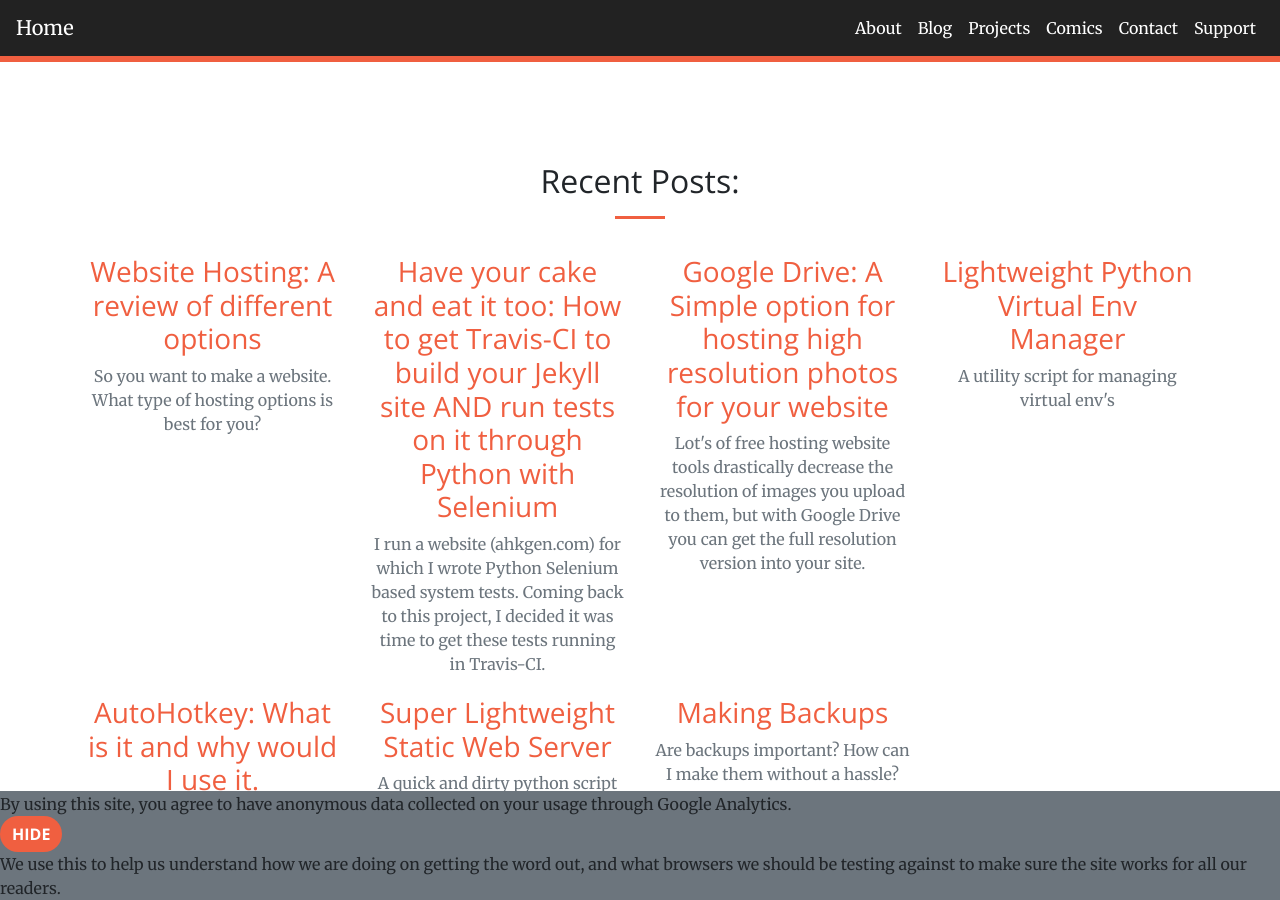
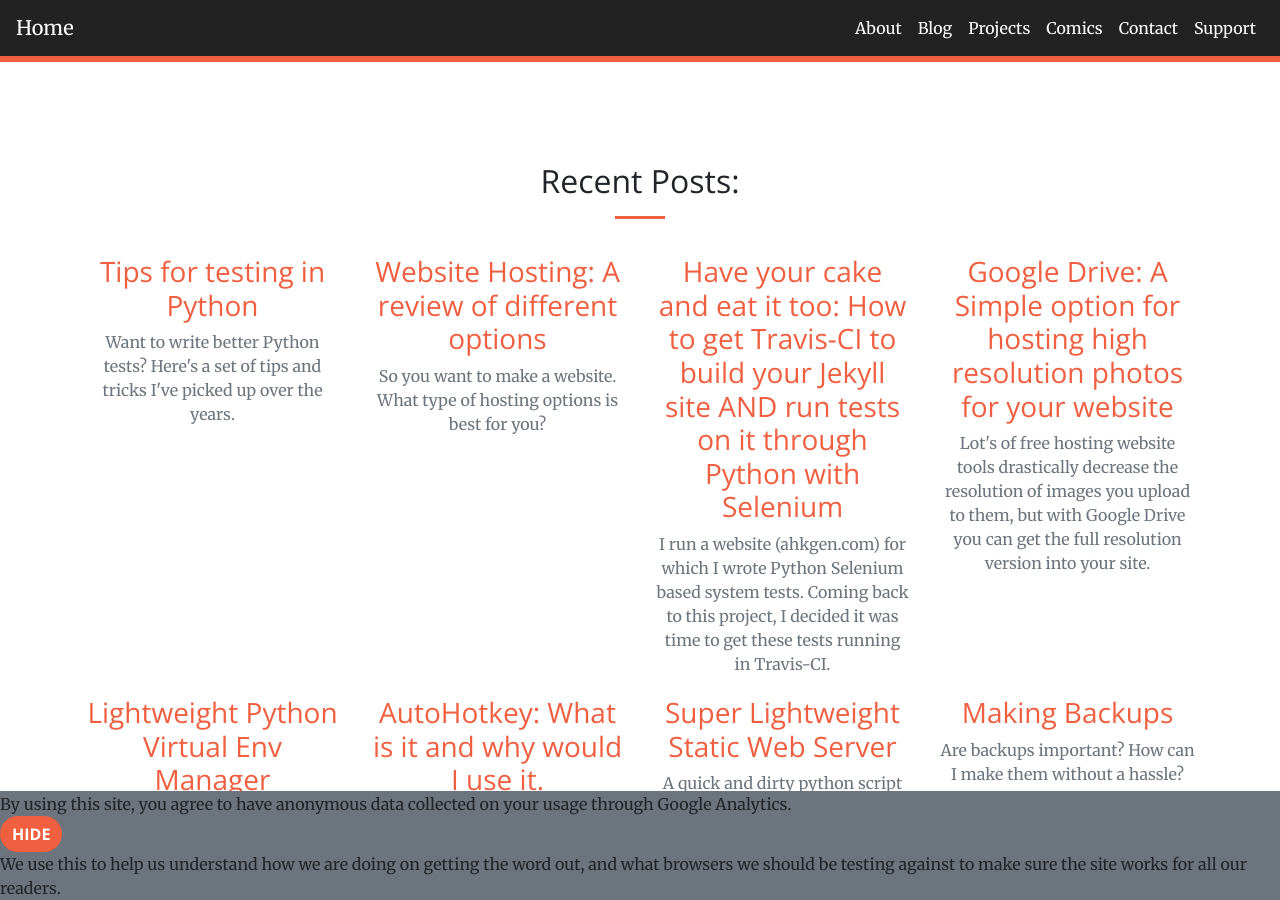
Before and after one commit to mshafer1/website, a Jekyll site: the page built from index.html, in a window 1280 px wide and 900 px high, scrolled down 1337 px. Built offline with Jekyll 4.4.1, drawn with Linux system fonts in a browser that asks for light colours; some of the changed lines change nothing that is shown.

Commit message:
add post on testing in Python

````diff
--- /dev/null
+++ b/_Blog/tips_for_unit_testing_python.md
@@ -0,0 +1,316 @@
+---
+layout: blog
+title: Tips for testing in Python
+summary: Want to write better Python tests? Here's a set of tips and tricks I've picked up over the years.
+date: 2020-09-18 21:00:00 -0500
+---
+
+<b>Note: these are not in a particular order, but is a list top N list of useful tricks.</b>
+
+* foo
+{:toc}
+
+For the duration of this document, the distinction between "unit", "system", and "integration" tests is not made - these rules and tips apply to all.
+
+### 1. Do it.
+{:class="pt-5"}
+
+No "buts". No excuses. Write the tests.
+
+> Software development without automated tests is like rock-climbing without a rope.
+>
+> \- T. Ousley
+
+How true.
+
+While some like to "boulder" (that is, free climbing without a rope), they are limited in the height they can go safely - and so that is analogous to making a prototype.
+
+### 2. Leave the system in the state you found it.
+{:class="pt-5"}
+
+You should be able to run your test suite over and over again and NOT have artifacts from one come into another and NOT have artifacts from your tests impact your deployment.
+
+### 3. Write your tests first
+{:class="pt-5"}
+
+There's a couple of proverbs and methodologies about how to go about writing your software.
+
+> Plan to throw one away; you will, anyhow.
+>
+>   \- Fred Brooks, The Mythical Man Month (1975)
+
+This idea speaks to throwing together a quick and dirty prototype and improving on it (whether in pieces, or the whole thing), getting something together quickly helps to establish if what your trying to build is what is actually needed.
+
+Another is:
+> Get the requirements right first
+>
+>   \- over-quoted
+
+This idea says that if you know exactly what to build, you'll build it right.
+
+This has proven ineffective for large scale projects (See [Code Complete](https://www.amazon.com/Code-Complete-Practical-Handbook-Construction/dp/0735619670) and [Mythical Man Month](https://www.amazon.com/Mythical-Man-Month-Anniversary-Software-Engineering-ebook/dp/B00B8USS14/)).
+
+
+Another is called:
+> Iterative Development
+
+The idea here to do a little feature mining, build out to those specs, test and validate, and repeat.
+This concept comes from acknowledging that you will probably never be able to both (a) get all the requirements right before you start building and (b) if you get close, you've probably missed the window when the software would have been useful.
+
+> Write the tests first
+(more commonly known as TDD) borrows the good parts from all of these.
+
+Like in iterative development, start with what you know, build a little, test, and build more.
+
+Example:
+> I know I need a method that take two numbers and adds them together
+
+Your tests might look like:
+
+```python
+def test__add__3_4():
+    assert add(3, 4) == 7
+
+def test__add__5_8():
+    assert add(5, 8) == 13
+```
+
+Cool. Go make the add method and make those tests pass.
+Congratulations, that was your fist iteration.
+
+(keeps working using new method)
+
+> Oh, I need to handle negative numbers as if they weren't negative.
+
+OK - that's a new requirement, add a test:
+
+```python
+@pytest.mark.parametrize("x,y,expected", [(1,2,3), (-1,2,3)])
+def test__add__x_and_y__returns_expected(x,y, expected):
+    assert add(x, y) == expected
+```
+
+Now go make that pass.
+
+(note, see [# 5](#5-parametrize-your-tests) for an argument on using [`pytest.mark.parametrize`](https://docs.pytest.org/en/stable/parametrize.html))
+
+At this point, you know that your method doesn't just need to do add - it does an absolute value add. So, rename the method.
+
+
+Get to a point where your add implementation is just too hard to maintain? feel free to completely re-write it from scratch BECAUSE (if you've been writing your tests first), you know that once the tests pass again, it is functionally equivalent to the old version (meets all your specs).
+
+Writing our tests first help us to:
+* Break up additions to our software in small, incremental, verified changes (with each set of tests) - iterative dev.
+* Define the requirements and high level API (that is, entry points and method signatures) before ever writing what it actually does - Getting the requirements documented first (for each small change)
+* Give us a refactoring safety net - when the tests pass, all documented requirements are being met. - so we're free to "write one to throw away".
+
+### 3. Use [Pytest](pytest.org)
+{:class="pt-5"}
+
+![pytest logo](unit_test_tips_files/pytest_logo.png){:class="logo"}
+
+In their own words:
+
+> pytest: helps you write better programs
+>
+> The pytest framework makes it easy to write small tests, yet scales to support complex functional testing for applications and libraries.
+
+Most of the tips in this list, I will go into details on why. For this one - it's most of the rest of these tips.
+
+
+### 5. Parametrize your tests
+{:class="pt-5"}
+
+You want your tests to handle a variety of inputs, right?
+
+Take advantage of the [`pytest.mark.parametrize`](https://docs.pytest.org/en/stable/parametrize.html) decorator (note: in Python, we have a syntactical sugar for adding info to methods and classes that we call `decorators` while these CAN implement the [decorator design pattern](https://www.tutorialspoint.com/design_pattern/decorator_pattern.htm), they often times do not)
+
+This decorator gives you an easy ability to write test for many cases (just add another case to the parametrize list)
+
+
+### 6. Use a consistent naming scheme
+{:class="pt-5"}
+
+(I'm going to suggest one, but Python's rule of [consistency](https://www.python.org/dev/peps/pep-0008/#a-foolish-consistency-is-the-hobgoblin-of-little-minds) also applies)
+
+In a method (class, etc.) the information about what it's doing should be obvious from the name.
+
+Consider using a variant on [Roy Osherove's Naming Standards for unit tests](https://osherove.com/blog/2005/4/3/naming-standards-for-unit-tests.html) (he assumes classes, and no other requirements, so we have to slightly tweak these for pytest styled tests.)
+
+pytest requires  test names to start with [`test_`](https://docs.pytest.org/en/stable/goodpractices.html#test-discovery) (OK, works with by default but is configurable), and [PEP8](https://www.python.org/dev/peps/pep-0008/#function-and-variable-names) states that functions/methods (and variables) should be `snake_case_named` (that is, all lower-case and underscores (`_`) to separate words).
+
+Suggestion: `test__{method under test}__{state under test}__{expected behavior}()`
+
+Example:
+testing an `add` method -> `test__add__3_and_4__returns_7()`
+This is a concise, easily parse-able name that shows *what* is getting tested (the add method), what it's being given (3 and 4), and what it's expected to do (return 7).
+
+If we slightly tweak this, we can say that this tests works for any given `x` and `y`:
+```python
+@pytest.mark.parametrize("x,y,expected", (
+    (1,2,3),
+    (3,4,7),
+))
+def test__add__x_and_y__returns_expected(x,y,expected):
+    assert add(x, y) == expected
+```
+
+This scheme even works when testing error conditions:
+```
+def test__first_grade_add__negative_numbers__raises():
+   with pytest.raises(NotEnoughSchoolingException):
+       first_grade_add(-1, -1)
+```
+
+(see pytest's docs for testing exceptions including data on the raised exception: [docs.pytest.org/assert.html#assertions-about-expected-exceptions](//docs.pytest.org/assert.html#assertions-about-expected-exceptions))
+
+### 7. Use a coverage utility (and keep it high!)
+{:class="pt-5"}
+
+[`pytest-cov`](https://pypi.org/project/pytest-cov/) is a pytest plug-in that adds coverage to your test runs.
+([docs](https://readthedocs.org/projects/pytest-cov/en/latest))
+
+You can tell pytest to always run with coverage for your module/project (or a specific module/folder) in your pytest configuration. (if using `pyproject.toml`, it might look like this):
+```toml
+[tool:pytest]
+adopts = "--cov=. --cov-report html"
+```
+This tells pytest to run coverage on the working directory and generate an html report. (lots of options available, [read the docs](https://readthedocs.org/projects/pytest-cov/en/latest))
+
+### 8. Use the Arrange-Act-Assert pattern to break up your tests
+{:class="pt-5"}
+
+Break your tests up into three sections ([separated by a single blank line](https://www.python.org/dev/peps/pep-0008/#blank-lines)).
+
+`Arrange` - the setup for the test, what needs to be in place for the method to check what you want it to?
+
+`Act` - the method under test
+
+`Assert` - verify the results
+
+Note:
+* Some tests won't need and `Arrange` because the test is able to operate in any environment (e.g., `add`),
+* and some tests don't need an `Assert` because `pytest` implicitly asserts that the method under test doesn't throw (if this is the case, consider commenting in the assert region that it's an implicit no-throw assertion, or naming your test well ☺)
+
+
+
+### 9. A test should have ONE and ONLY ONE reason to fail
+{:class="pt-5"}
+
+This means:
+* only one assert
+* only one method under test
+
+In short - keep it short.
+
+### 10. Mock external dependencies
+{:class="pt-5"}
+
+Don't have your tests be dependent on external servers, the file system meeting certain expectations, etc.
+
+Side Note: What about `integration tests`?
+> The overwhelming majority of your tests should be of your flow given an input.
+>
+> Spend some time (maybe a few tests) verifying that your external players (e.g. a web server, another module, etc.) give you what you expect in certain situations, but focus the majority of your time on how you handle what comes back:
+>
+> * Have I handled invalid data?
+> * Have I handled no response?
+> * What if they don't have data to give me, what does that look like?
+>
+> \- write tests that each of these cases (and any others that fit your situation) and then right a few tests that they give you the anticipated data.
+
+**For file systems**:
+{:class="pt-3"}
+
+pytest provides a couple of built-in [fixtures](https://docs.pytest.org/en/stable/tmpdir.html?highlight=tmp_path#temporary-directories-and-files) for dealing with this (`tmp_path` is preferred).
+
+`tmp_path` provides an instance of [pathlib2/pathlib](https://docs.python.org/3/library/pathlib.html) - producing OS agnostic easy file manipulation methods.
+
+Testing a method that reads a file and parses it?
+
+```python
+
+data = """\
+; this is an ini file
+[region1]
+key = "value"
+
+global = "value2"
+"""
+
+def test__parser__example_file__parses_without_error(tmp_path):
+    example_file = tmp_path / "example_config.ini"
+    example_file.write_text(data)
+
+    parser(example_file)  # if parser HAS to have it be a str, could use `str(example_file)` to get a OS specific path string
+```
+
+**For other dependencies**
+{:class="pt-3"}
+
+Your tests shouldn't fail because the network went down (OK, sometimes you want to test that you can get real data coming from the server and it matches what you expect. It's OK to have maybe 10% of the tests do this, but NONE of the tests about how you handle/parse the response need real time data ☺).
+
+An easy way to solve this is via the [`unittest.mock`](https://docs.python.org/3/library/unittest.mock.html) module.
+
+Conveniently, [`pytest-mock`](https://pypi.org/project/pytest-mock/) wraps this up in a fixture (`mocker`) for use in pytests.
+
+Example:
+
+```python
+import requests
+
+@pytest.fixture()
+def mock_requests(mocker):
+    mock = mocker.patch("requests.get")
+    yield mock.return_value
+
+def test__config_loader__response_from_server__parses_without_error(mock_requests):
+    mock_requests.json.return_value = "{}"
+    config_loader = ConfigLoader('localhost') # calls mocked requests.get and pulls the json from the result
+
+    config_loader.parse_response()
+
+    # implicitly assert a no-throw
+```
+
+(this has the effect of patching just for the duration of the test method using the fixture - so you can drop it on some tests and not on others easily)
+
+
+### 11. Use snap-shot tests for comparing long strings or generated files
+{:class="pt-5"}
+
+A snapshot is a file (or part of a file) that is saved to disk (added to your source control - you're using Git, right?) and used to test against the output of the method that generated it over time.
+
+
+Using snap-shots for output from methods provides:
+* Saving example outputs to disk to examine
+* If the method changes, the snapshot is updated (automatically with a flag to the tester) to match the new output
+* A diff in the code review (or commit) that updated the test and the snapshots of how the change affects the output
+
+
+There are competing modules for this:
+* [snapshottest](https://pypi.org/project/snapshottest/) - similar to the snapshot testing in Jest, automatically puts saved outputs as strings into its own `.snap` file
+* [pytest-snapshot](https://pypi.org/project/pytest-snapshot/) - expects you to tell it what directory and filename to use for the snapshot.
+
+These are a little different in usage, `pytest-snapshot` has the advantage of saving files with file extensions so IDE's can open and render with syntax highlighting, while `snapshottest` saves the hassle of setting up test directories.
+
+### 11. Use [`freezegun`](https://github.com/spulec/freezegun) for testing when times are involved
+{:class="pt-5"}
+
+`unittest.mock` won't let you patch some built-ins, and unfortunately, `datetime` is one of them.
+There are ways to do it - but they they're generally either ugly or involve having every use go through your own wrapper (which you then mock).
+
+[`freezegun`](https://github.com/spulec/freezegun) Takes all that away and provides a clean interface for mocking what date and time it is for your tests.
+
+
+## Books:
+Some books that helped me to learn these lessons (on the software engineering and importance of tests side of things) include:
+
+* [Code Complete](https://www.amazon.com/Code-Complete-Practical-Handbook-Construction/dp/0735619670)
+* [Mythical Man Month](https://www.amazon.com/Mythical-Man-Month-Anniversary-Software-Engineering-ebook/dp/B00B8USS14/)
+* [Clean Code](https://www.amazon.com/Clean-Code-Handbook-Software-Craftsmanship/dp/0132350882)
+
+
+## Other?
+
+I try to always use these when writing Python code, but are there other rules/tips I should add too? (please tell me in the comments)
--- a/css/styles.css
+++ b/css/styles.css
@@ -23,3 +23,10 @@ ul.checked_list li:before {
     content: "✓";
     padding-right: 1ch;
 }
+
+blockquote {
+    padding-left: 5px;
+    background-color: rgb(179, 179, 179);
+    font-family: Georgia, 'Times New Roman', Times, serif;
+    color: black
+}
````
Also changed, not shown: _Blog/unit_test_tips_files/pytest_logo.png (added).
